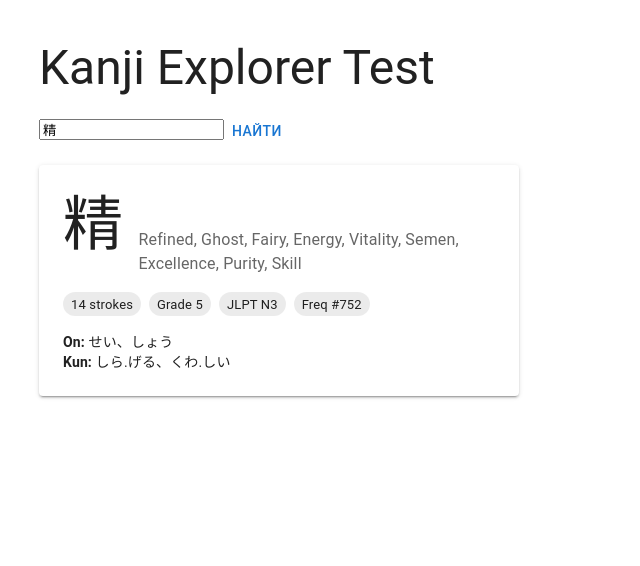
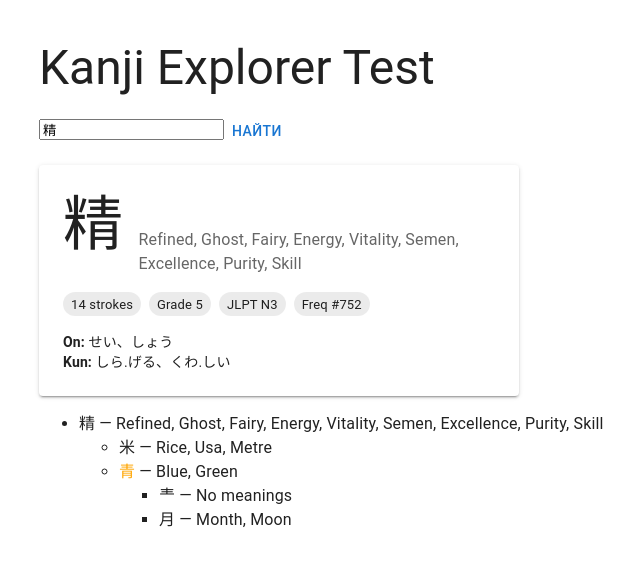
Before and after one commit to azimia404/KanjiJidai, a Next.js app: page / in a window 1280 px wide. Shown: the top 566 px of the page, without its empty margins (1-641 px from the left). Built offline with nearby package versions, Linux system fonts and the light colour scheme.

Commit message:
Added form to see Kanjis

```diff
--- a/src/features/find/ui/FindKanjiForm.tsx
+++ b/src/features/find/ui/FindKanjiForm.tsx
@@ -54,6 +54,8 @@ export function FindKanjiForm() {
           )}
         </Paper>
       )}
+
+      {result && <KanjiTree character={query} kanji={result} />}
     </>
   );
 }
```
